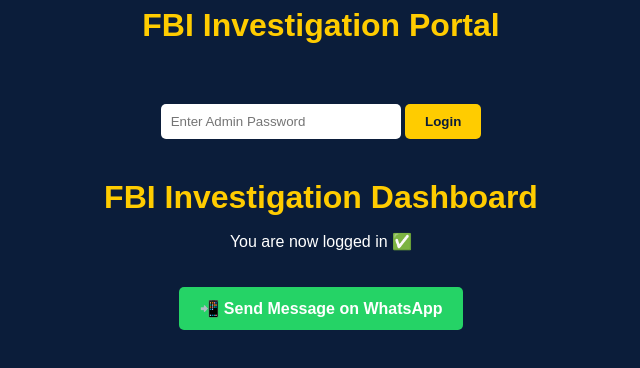
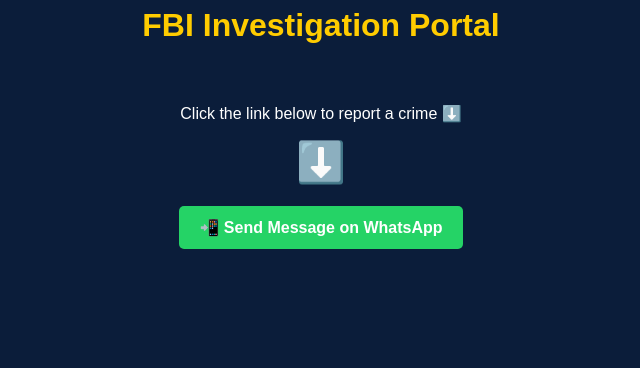
Before and after one commit to THE-FBI-ORG/FBI.ORG, a website: page index.html in a window 1280 px wide. Shown: the part 162-530 px from the top of the page, without its empty margins (319-959 px from the left). Drawn offline with Linux system fonts and the light colour scheme.

Commit message:
Update index.html

```diff
--- a/index.html
+++ b/index.html
@@ -3,7 +3,7 @@
 <head>
   <meta charset="UTF-8">
   <meta name="viewport" content="width=device-width, initial-scale=1.0">
-  <title>FBI Investigation Portal</title>
+  <title>Report a Crime</title>
   <style>
     body {
       font-family: Arial, sans-serif;
@@ -24,25 +24,6 @@
       color: #ffcc00;
       margin: 10px 0;
     }
-    form {
-      margin: 20px 0;
-    }
-    input[type="password"] {
-      padding: 10px;
-      margin: 10px 0;
-      width: 220px;
-      border: none;
-      border-radius: 5px;
-    }
-    button {
-      background-color: #ffcc00;
-      color: #0b1d3a;
-      border: none;
-      padding: 10px 20px;
-      border-radius: 5px;
-      cursor: pointer;
-      font-weight: bold;
-    }
     .content {
       margin-top: 30px;
     }
@@ -59,6 +40,16 @@
     .whatsapp-btn:hover {
       background-color: #1ebe5b;
     }
+    .arrow {
+      font-size: 40px;
+      color: #ffcc00;
+      margin-top: 15px;
+      animation: bounce 1s infinite;
+    }
+    @keyframes bounce {
+      0%, 100% { transform: translateY(0); }
+      50% { transform: translateY(-10px); }
+    }
   </style>
 </head>
 <body>
@@ -68,22 +59,12 @@
     <h1>FBI Investigation Portal</h1>
   </header>
 
-  <div class="container">
-    <form id="loginForm">
-      <input type="password" id="password" placeholder="Enter Admin Password" required>
-      <button type="submit">Login</button>
-    </form>
-    <p id="result"></p>
-  </div>
-
   <div class="content">
-    <h1>FBI Investigation Dashboard</h1>
-    <p>You are now logged in ✅</p>
+    <p>Click the link below to report a crime ⬇️</p>
+    <div class="arrow">⬇️</div>
 
     <!-- WhatsApp button -->
     <a class="whatsapp-btn" href="https://wa.me/13072106889" target="_blank">📲 Send Message on WhatsApp</a>
   </div>
-
-  <script src="script.js"></script>
 </body>
 </html>
```
